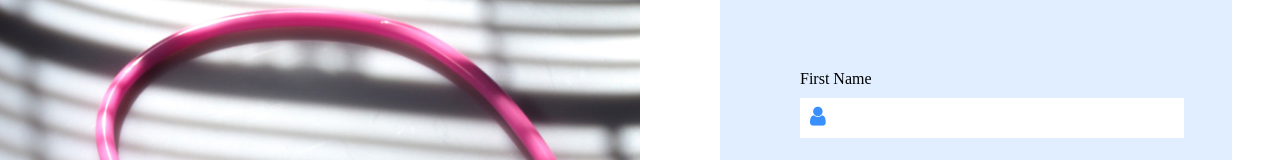
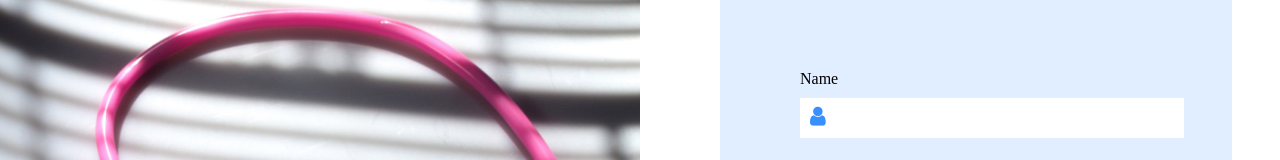
Before and after one commit to ChristopherDalziel/GP-Front, a React (Create React App) app: page /contact in a window 1280 px wide. Shown: the part 138-298 px from the top of the page. Built offline with nearby package versions, Linux system fonts and the light colour scheme.

Commit message:
trying to build functionality for the contact us form

```diff
--- a/src/App.js
+++ b/src/App.js
@@ -5,7 +5,6 @@ import Home from "./pages/home";
 import Contact from "./pages/contact";
 import Profile from "./pages/profile";
 import About from "./pages/about";
-
 import SignUp from "./pages/signup";
 import SignIn from "./pages/signIn";
 import Vaccines from "./pages/vaccines";
--- a/src/pages/contact.js
+++ b/src/pages/contact.js
@@ -1,10 +1,15 @@
 import React from "react";
 import { Field, reduxForm } from "redux-form";
 import Nav from "../components/Nav";
+import axios from "axios";
 
 import "../css/Contact.css";
 
 class Contact extends React.Component {
+  handleSubmit = values => {
+    axios.post(values);
+  };
+
   render() {
     return (
       <>
@@ -13,11 +18,12 @@ class Contact extends React.Component {
           <div className="container">
             <div className="imageContact"></div>
             <div className="content-contact">
-              <form onSubmit={this.props.handleSubmit}>
+              <form onSubmit={this.handleSubmit}>
                 <div>
                   <label className="input-wrapper--1" htmlFor="name">
-                    First Name
+                    Name
                   </label>
+                  <br></br>
                   <Field name="name" component="input" type="text" />
                 </div>
                 <div>
@@ -48,29 +54,6 @@ class Contact extends React.Component {
             </div>
           </div>
         </div>
-
-        {/* Should be using redux?? */}
-        {/* <Nav />
-        <div className="contact">
-          <div className="container">
-            <div className="imageContact">
-              <div className="content-contact">
-                <div>
-                  <h1>Contact Us</h1>
-                  <div className="input-wrapper--1">
-                    <label>Name</label> <br />
-                    <input
-                      type="text"
-                      placeholder="Enter Name"
-                      name="name"
-                      required
-                    />
-                  </div>
-                </div>
-              </div>
-            </div>
-          </div>
-        </div> */}
       </>
     );
   }
```
Also changed, not shown: 1 other file (tests, documents, lock files or other folders).
